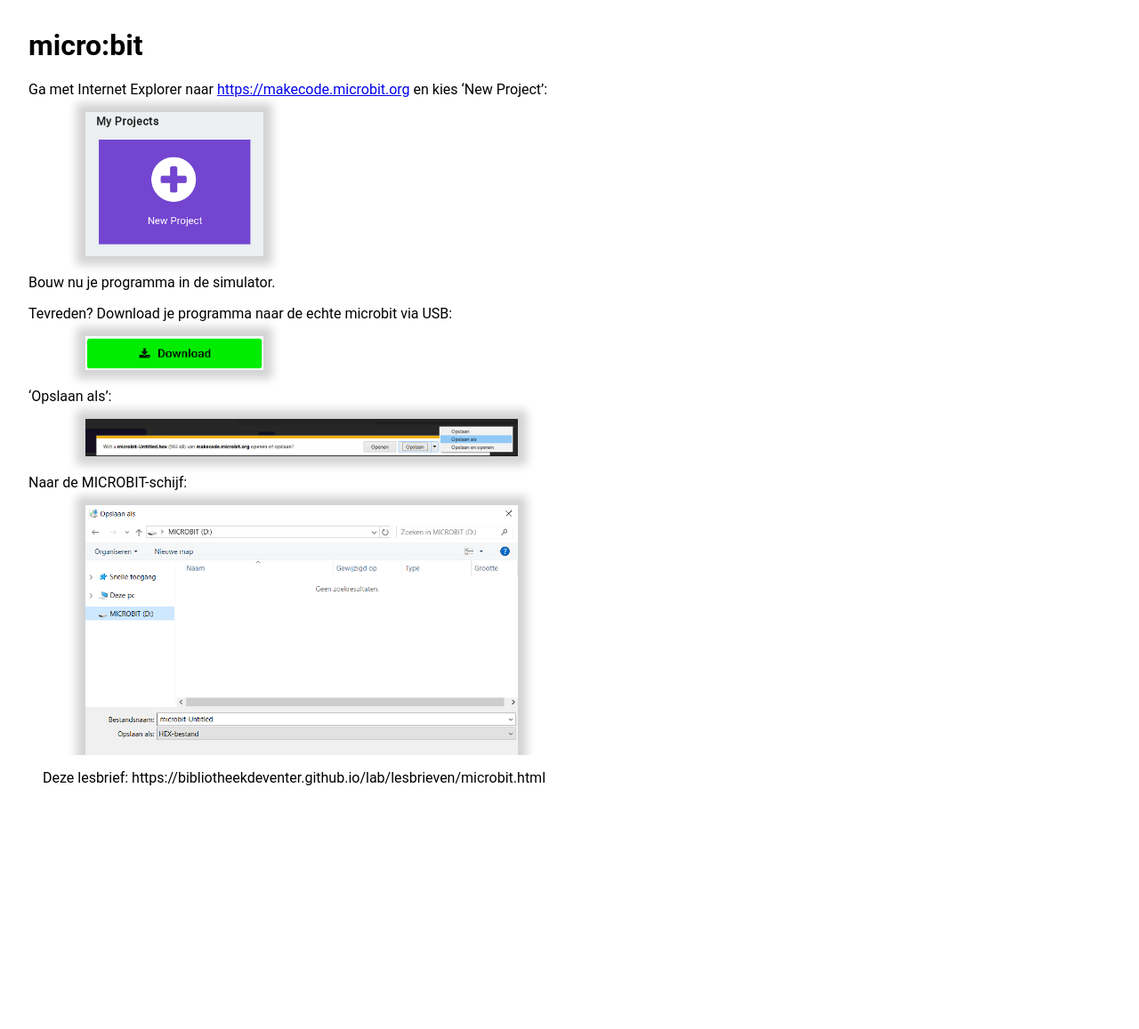
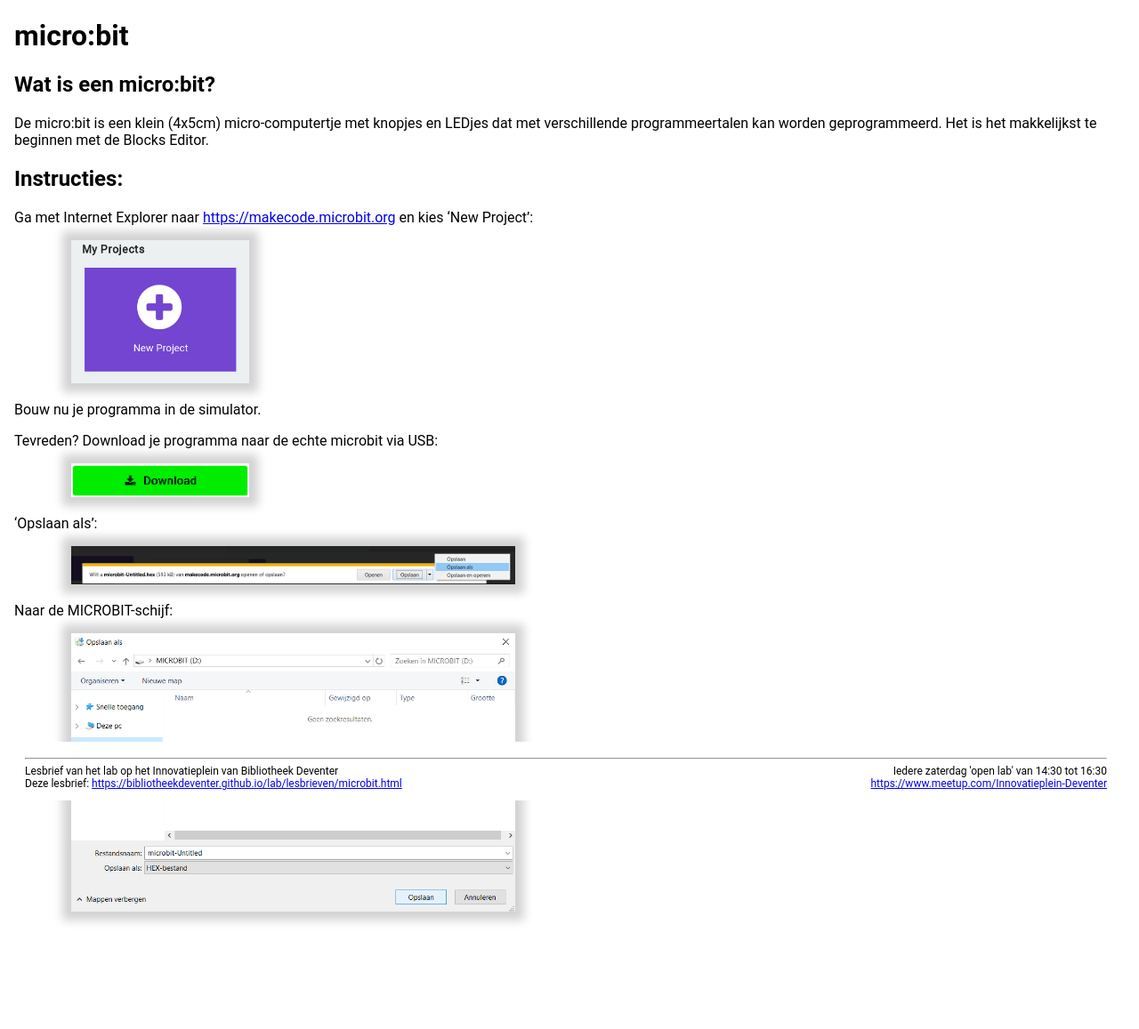
Before and after one commit to bibliotheekdeventer/lab, a Jekyll site: the page built from lesbrieven/microbit.md, in a window 1280 px wide. Shown: the whole page at 89% size. Built offline with Jekyll 4.4.1, drawn with Linux system fonts in a browser that asks for light colours; before the commit the page ends 909 px from its top, so only the background shows below that.

Commit message:
Links en beschrijvingen

```diff
--- a/_layouts/default.html
+++ b/_layouts/default.html
@@ -15,9 +15,16 @@
     <div class="wrapper">
       <h1>{{ page.title }}</h1>
       {{ content }}
-
       <footer>
-        Deze lesbrief: {{ page.url | absolute_url }}
+        <hr>
+        <div style="float:left">
+        Lesbrief van het lab op het Innovatieplein van Bibliotheek Deventer<br>
+        Deze lesbrief: <a href="{{ page.url | absolute_url }}">{{ page.url | absolute_url }}</a><br>
+        </div>
+        <div style="float:right; text-align: right">
+        Iedere zaterdag 'open lab' van 14:30 tot 16:30<br>
+        <a href="https://www.meetup.com/Innovatieplein-Deventer">https://www.meetup.com/Innovatieplein-Deventer</a><br>
+        </div>
       </footer>
     </div>
     <script src="{{ "/assets/js/scale.fix.js" | relative_url }}"></script>
--- a/assets/css/style.css
+++ b/assets/css/style.css
@@ -1,5 +1,5 @@
 body {
-  margin: 2em;
+  margin: 1em;
   font-family: roboto, sans-serif;
 }
 img {
@@ -13,6 +13,13 @@
   bottom: 0;
   z-index: 10;
   background-color: white;
-  width: 100%;
+  width: 95%;
   padding: 1em;
+  font-size: 12px;
 }
+
+@media screen {
+  .wrapper {
+    margin-bottom: 8em;
+  }
+}
--- a/lesbrieven/microbit.md
+++ b/lesbrieven/microbit.md
@@ -10,6 +10,14 @@
   width: 200px;
 }
 </style>
+
+## Wat is een micro:bit?
+
+De micro:bit is een klein (4x5cm) micro-computertje met knopjes en LEDjes dat
+met verschillende programmeertalen kan worden geprogrammeerd. Het is het
+makkelijkst te beginnen met de Blocks Editor.
+
+## Instructies:
 
 Ga met Internet Explorer naar [https://makecode.microbit.org](https://makecode.microbit.org) en kies 'New Project':
 
```
Also changed, not shown: index.md (added, +3 -0 lines), lesbrieven/index.md (added, +7 -0 lines), README.md (added).
